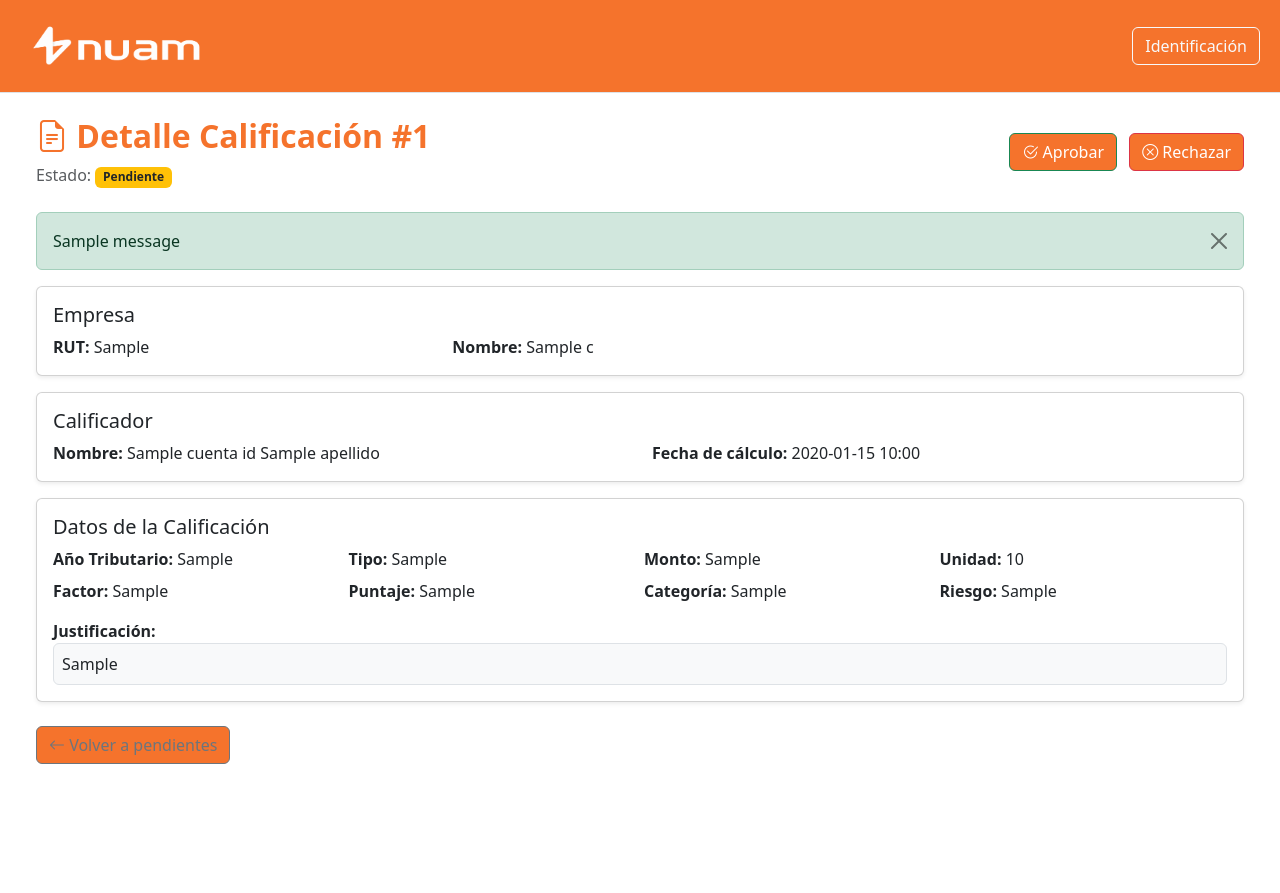
After one commit to javierpepito/Proyecto_Nuam, a Django app: template Contenedor_Calificaciones/templates/Contenedor_Calificaciones/jefe_tributario/calificacion_detalle_jefe.html in a window 1280 px wide. The commit adds this page. Run offline with Django 4.2, Linux system fonts and the light colour scheme; the template is opened without the code that fills it: most values are stand-ins (such as "Sample title", 1, 10 or a date in 2020); one stand-in notice (Sample message) is shown.

Commit message:
feat(Model Aprobar y Rechazar Calificaciones Tributarias)
cree los models para que el jefe de equipo pueda aprobar o rechazar las calificaciones tributarias de sus calificadores, solo podrá aprobar o rechazar la de los calificadores que pertenecen a su equipo, agregue dos nuevos html para le jefe de equipo uno para aprobar y rechazar de forma rápida y otra para darle click y ver los datos de la calificación de forma mas especifica y aprobarla o rechazarla teniendo que agregar una observación ya sea si la aprueba o la rechaza.

```diff
--- a/Contenedor_Calificaciones/templates/Contenedor_Calificaciones/base_jefe.html
+++ b/Contenedor_Calificaciones/templates/Contenedor_Calificaciones/base_jefe.html
@@ -11,7 +11,7 @@
 
                 {% if request.session.cuenta_id %}
                     <a class="btn btn-outline-light mx-2" href="#">Ver Todas las Calificaciones</a>
-                    <a class="btn btn-outline-light mx-2" href="#">Calificaciones Pendientes</a>
+                    <a class="btn btn-outline-light mx-2" href="{% url 'calificaciones_pendientes_jefe' %}">Calificaciones Pendientes</a>
                     <a class="btn btn-outline-light mx-2" href="{% url 'logout' %}">Cerrar Sesión</a>
                 {% else %}
                     <a class="btn btn-outline-light mx-2" href="{% url 'identificacion' %}">Identificación</a>
--- /dev/null
+++ b/Contenedor_Calificaciones/templates/Contenedor_Calificaciones/jefe_tributario/calificacion_detalle_jefe.html
@@ -0,0 +1,150 @@
+{% extends 'Contenedor_Calificaciones/base_jefe.html' %}
+{% load static %}
+
+{% block title %}Detalle Calificación #{{ c.calificacion_id }}{% endblock %}
+
+{% block content %}
+<section class="seccion d-flex flex-column justify-content-start align-items-center p-4">
+  <div class="container-fluid">
+    <div class="row mb-4">
+      <div class="col-12 d-flex justify-content-between align-items-center">
+        <div>
+          <h2 class="fw-bold" style="color:#f5732c;">
+            <i class="bi bi-file-earmark-text"></i> Detalle Calificación #{{ c.calificacion_id }}
+          </h2>
+          <div class="text-muted">Estado:
+            {% if c.estado_calificacion == 'pendiente' %}
+              <span class="badge bg-warning text-dark">Pendiente</span>
+            {% elif c.estado_calificacion == 'aprobado' %}
+              <span class="badge bg-success">Aprobado</span>
+            {% elif c.estado_calificacion == 'rechazado' %}
+              <span class="badge bg-danger">Rechazado</span>
+            {% else %}
+              <span class="badge bg-secondary">{{ c.estado_calificacion }}</span>
+            {% endif %}
+          </div>
+        </div>
+        <div>
+          {% if c.estado_calificacion == 'pendiente' %}
+            <button class="btn btn-success me-2" data-bs-toggle="modal" data-bs-target="#aprobarModal">
+              <i class="bi bi-check2-circle"></i> Aprobar
+            </button>
+            <button class="btn btn-danger" data-bs-toggle="modal" data-bs-target="#rechazarModal">
+              <i class="bi bi-x-circle"></i> Rechazar
+            </button>
+          {% endif %}
+        </div>
+      </div>
+    </div>
+
+    {% if messages %}
+      {% for message in messages %}
+        <div class="alert alert-{{ message.tags }} alert-dismissible fade show" role="alert">
+          {{ message }}
+          <button type="button" class="btn-close" data-bs-dismiss="alert" aria-label="Close"></button>
+        </div>
+      {% endfor %}
+    {% endif %}
+
+    <div class="card shadow-sm mb-3">
+      <div class="card-body">
+        <h5 class="card-title">Empresa</h5>
+        <div class="row">
+          <div class="col-md-4"><strong>RUT:</strong> {{ c.rut_empresa.empresa_rut }}</div>
+          <div class="col-md-8"><strong>Nombre:</strong> {{ c.nombre_empresa }}</div>
+        </div>
+      </div>
+    </div>
+
+    <div class="card shadow-sm mb-3">
+      <div class="card-body">
+        <h5 class="card-title">Calificador</h5>
+        <div class="row">
+          <div class="col-md-6">
+            <strong>Nombre:</strong> {% if c.cuenta_id %}{{ c.cuenta_id.nombre }} {{ c.cuenta_id.apellido }}{% else %}(desconocido){% endif %}
+          </div>
+          <div class="col-md-6">
+            <strong>Fecha de cálculo:</strong> {{ c.fecha_calculo|date:'Y-m-d H:i' }}
+          </div>
+        </div>
+      </div>
+    </div>
+
+    <div class="card shadow-sm mb-4">
+      <div class="card-body">
+        <h5 class="card-title">Datos de la Calificación</h5>
+        <div class="row g-2">
+          <div class="col-md-3"><strong>Año Tributario:</strong> {{ c.anio_tributario }}</div>
+          <div class="col-md-3"><strong>Tipo:</strong> {{ c.tipo_calificacion }}</div>
+          <div class="col-md-3"><strong>Monto:</strong> {{ c.monto_tributario }}</div>
+          <div class="col-md-3"><strong>Unidad:</strong> {{ c.unidad_valor }}</div>
+          <div class="col-md-3"><strong>Factor:</strong> {{ c.factor_tributario }}</div>
+          <div class="col-md-3"><strong>Puntaje:</strong> {{ c.puntaje_calificacion }}</div>
+          <div class="col-md-3"><strong>Categoría:</strong> {{ c.categoria_calificacion }}</div>
+          <div class="col-md-3"><strong>Riesgo:</strong> {{ c.nivel_riesgo }}</div>
+        </div>
+        <div class="mt-3">
+          <strong>Justificación:</strong>
+          <div class="border rounded p-2 bg-light">{{ c.justificacion_resultado|default:'(sin justificación)' }}</div>
+        </div>
+      </div>
+    </div>
+
+    <div>
+      <a href="{% url 'calificaciones_pendientes_jefe' %}" class="btn btn-outline-secondary"><i class="bi bi-arrow-left"></i> Volver a pendientes</a>
+    </div>
+  </div>
+</section>
+
+{% if c.estado_calificacion == 'pendiente' %}
+<!-- Modal Aprobar -->
+<div class="modal fade" id="aprobarModal" tabindex="-1" aria-hidden="true">
+  <div class="modal-dialog">
+    <div class="modal-content">
+      <div class="modal-header">
+        <h5 class="modal-title">Aprobar Calificación #{{ c.calificacion_id }}</h5>
+        <button type="button" class="btn-close" data-bs-dismiss="modal" aria-label="Close"></button>
+      </div>
+      <form method="post" action="{% url 'aprobar_calificacion' c.calificacion_id %}">
+        <div class="modal-body">
+          {% csrf_token %}
+          <div class="mb-3">
+            <label class="form-label">Observaciones (opcional)</label>
+            <textarea class="form-control" name="observaciones" rows="4" placeholder="Escribe tus observaciones de aprobación..."></textarea>
+          </div>
+        </div>
+        <div class="modal-footer">
+          <button type="button" class="btn btn-secondary" data-bs-dismiss="modal">Cancelar</button>
+          <button type="submit" class="btn btn-success">Enviar Aprobación</button>
+        </div>
+      </form>
+    </div>
+  </div>
+</div>
+
+<!-- Modal Rechazar -->
+<div class="modal fade" id="rechazarModal" tabindex="-1" aria-hidden="true">
+  <div class="modal-dialog">
+    <div class="modal-content">
+      <div class="modal-header">
+        <h5 class="modal-title">Rechazar Calificación #{{ c.calificacion_id }}</h5>
+        <button type="button" class="btn-close" data-bs-dismiss="modal" aria-label="Close"></button>
+      </div>
+      <form method="post" action="{% url 'rechazar_calificacion' c.calificacion_id %}">
+        <div class="modal-body">
+          {% csrf_token %}
+          <div class="mb-3">
+            <label class="form-label">Observaciones (recomendado)</label>
+            <textarea class="form-control" name="observaciones" rows="4" placeholder="Explica el motivo del rechazo..."></textarea>
+          </div>
+        </div>
+        <div class="modal-footer">
+          <button type="button" class="btn btn-secondary" data-bs-dismiss="modal">Cancelar</button>
+          <button type="submit" class="btn btn-danger">Enviar Rechazo</button>
+        </div>
+      </form>
+    </div>
+  </div>
+</div>
+{% endif %}
+{% endblock %}
--- a/Contenedor_Calificaciones/urls.py
+++ b/Contenedor_Calificaciones/urls.py
@@ -14,4 +14,9 @@ urlpatterns = [
     path("carga_masiva/", views.carga_masiva_view, name="carga_masiva"),
     path("tus_calificaciones/", views.tus_calificaciones, name="tus_calificaciones"),
     path("calificaciones_pendientes/", views.calificaciones_pendientes, name="calificaciones_pendientes"),
+    # Rutas Jefe: calificaciones pendientes del equipo y acciones
+    path("jefe/calificaciones_pendientes/", views.calificaciones_pendientes_jefe, name="calificaciones_pendientes_jefe"),
+    path("jefe/calificaciones/<int:calificacion_id>/", views.detalle_calificacion_jefe, name="detalle_calificacion_jefe"),
+    path("jefe/calificaciones/aprobar/<int:calificacion_id>/", views.aprobar_calificacion, name="aprobar_calificacion"),
+    path("jefe/calificaciones/rechazar/<int:calificacion_id>/", views.rechazar_calificacion, name="rechazar_calificacion"),
 ]
```
Also changed, not shown: Contenedor_Calificaciones/models.py (+97 -0 lines), Contenedor_Calificaciones/templates/Contenedor_Calificaciones/jefe_tributario/calificaciones_pendientes_jefe.html (added, +135 -0 lines), Contenedor_Calificaciones/views.py (+142 -1 lines), Contenedor_Calificaciones/migrations/0008_calificacionaprovada_calificacionrechazada.py (added).
